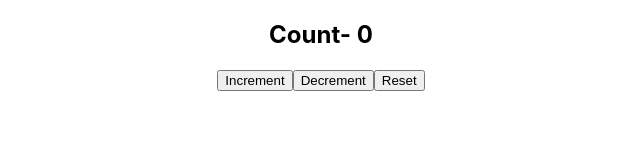
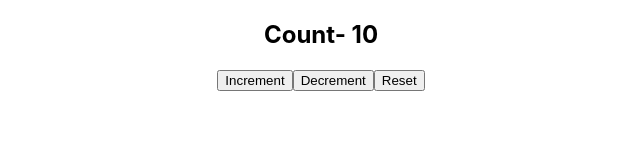
Before and after one commit to BadriKumar2000/learning-hooks, a React (Create React App) app: page / in a window 1280 px wide. Shown: the top 160 px of the page, without its empty margins (319-959 px from the left). Built offline with nearby package versions, Linux system fonts and the light colour scheme.

Commit message:
created a custom Hook for Counter to update the value that is specified

```diff
--- a/src/App.js
+++ b/src/App.js
@@ -12,6 +12,7 @@ import InputFocus from "./components/useRef/InputFocus";
 import Timer from "./components/useRef/Timer";
 import DocTitleOne from "./components/customHooks/DocTitleOne";
 import CountOne from "./components/customHooks/CountOne";
+import CountTwo from "./components/customHooks/CountTwo";
 
 export const UserContext = React.createContext();
 export const ChannelContext = React.createContext();
@@ -34,7 +35,8 @@ function App() {
       {/* <InputFocus /> */}
       {/* <Timer /> */}
       {/* <DocTitleOne /> */}
-      <CountOne />
+      {/* <CountOne /> */}
+      <CountTwo />
     </div>
   );
 }
--- /dev/null
+++ b/src/Hooks/useCounterTwo.js
@@ -0,0 +1,17 @@
+import { useState } from "react";
+
+function useCounterTwo(initialValue = 0, value = 1) {
+  const [count, setCount] = useState(initialValue);
+  const increment = () => {
+    setCount(count + value);
+  };
+  const decrement = () => {
+    setCount(count - value);
+  };
+  const reset = () => {
+    setCount(initialValue);
+  };
+  return [count, increment, decrement, reset];
+}
+
+export default useCounterTwo;
--- /dev/null
+++ b/src/components/customHooks/CountTwo.js
@@ -0,0 +1,16 @@
+import React from "react";
+import useCounterTwo from "../../Hooks/useCounterTwo";
+
+function CountTwo() {
+  const [count, increment, decrement, reset] = useCounterTwo(10, 3);
+  return (
+    <div>
+      <h2>Count- {count}</h2>
+      <button onClick={() => increment()}>Increment</button>
+      <button onClick={() => decrement()}>Decrement</button>
+      <button onClick={() => reset()}>Reset</button>
+    </div>
+  );
+}
+
+export default CountTwo;
```
